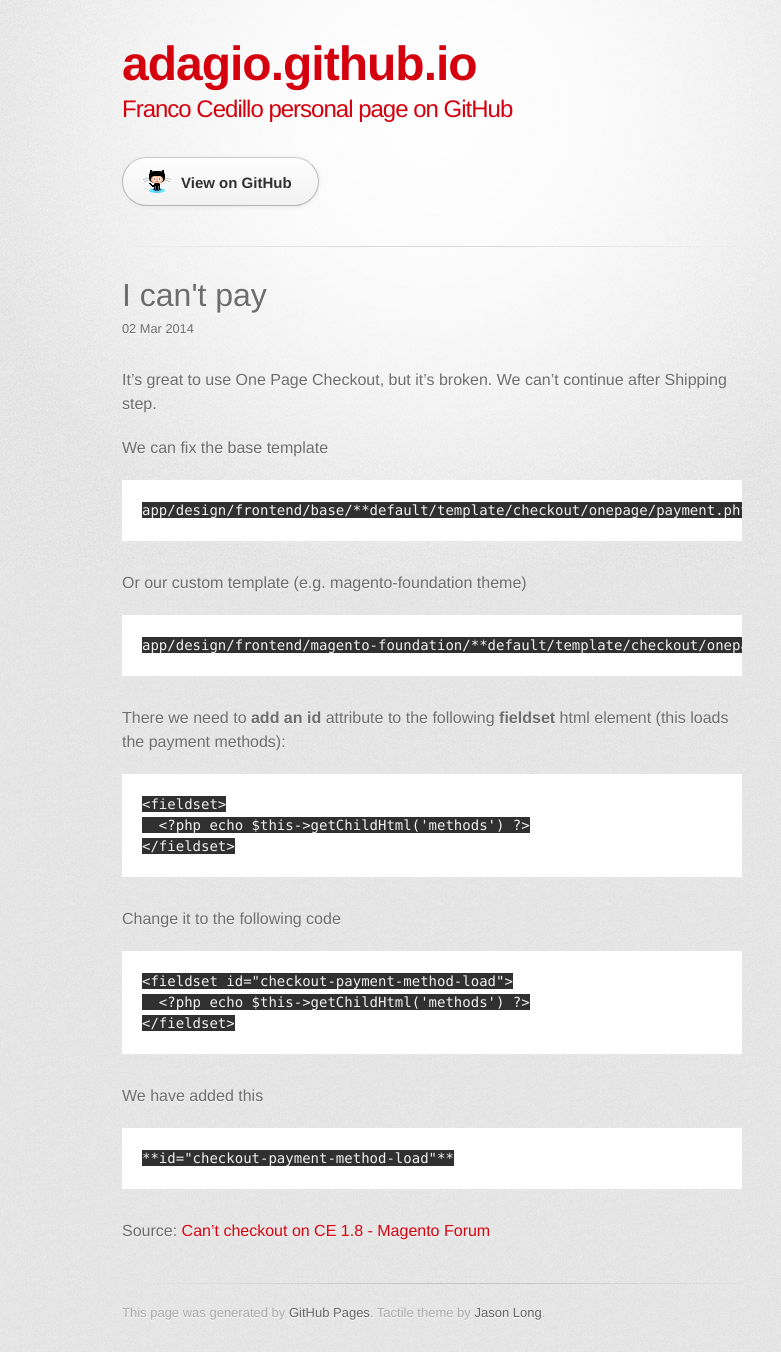
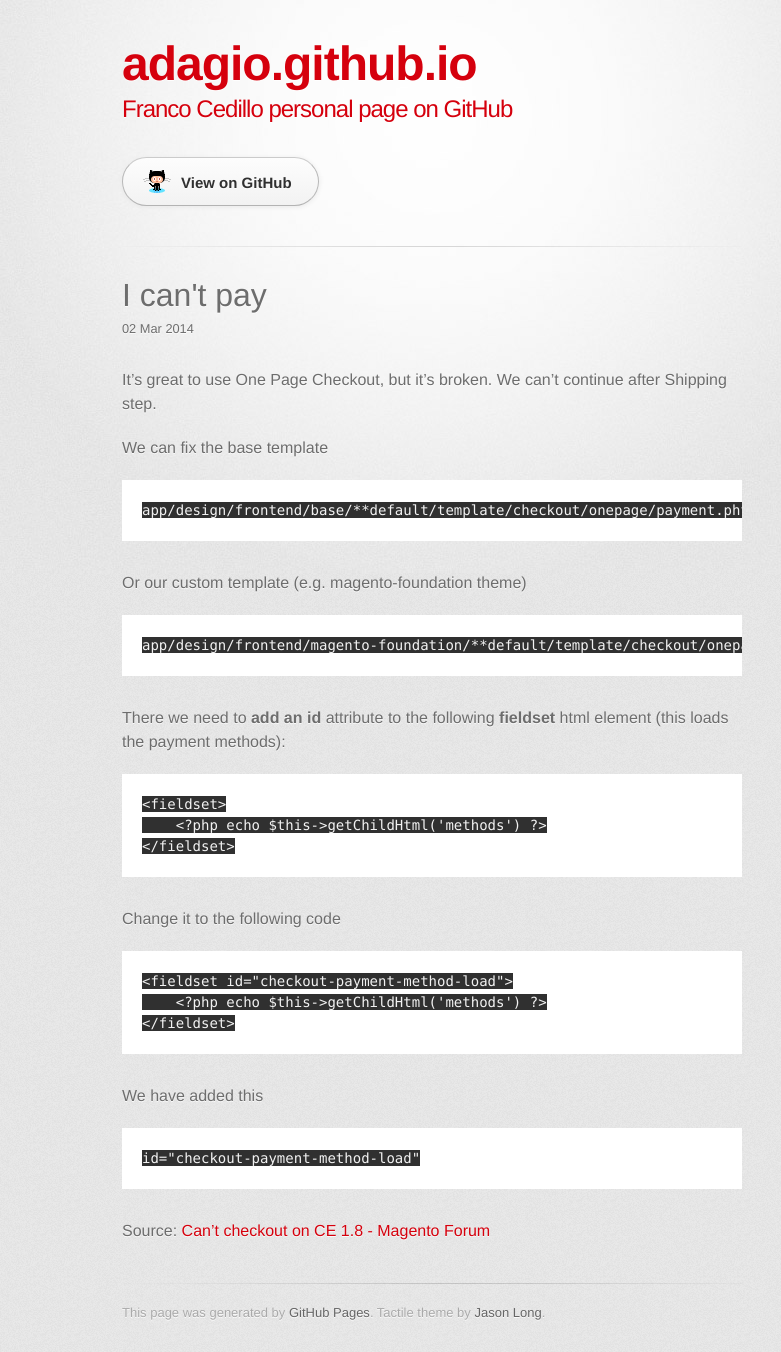
Before and after one commit to adagio/adagio.github.io, a Jekyll site: the page built from _posts/2014-03-02-i-cant-pay-one-page-checkout-stuck.md, in a window 1280 px wide. Shown: the whole page, without its empty margins (208-989 px from the left). Built offline with Jekyll 4.4.1, drawn with Linux system fonts in a browser that asks for light colours; some web fonts are replaced.

```diff
--- a/_posts/2014-03-02-i-cant-pay-one-page-checkout-stuck.md
+++ b/_posts/2014-03-02-i-cant-pay-one-page-checkout-stuck.md
@@ -19,18 +19,18 @@ Or our custom template (e.g. magento-foundation theme)
 There we need to **add an id** attribute to the following **fieldset** html element (this loads the payment methods):
 
     <fieldset>
-      <?php echo $this->getChildHtml('methods') ?>
+        <?php echo $this->getChildHtml('methods') ?>
     </fieldset>
 
 Change it to the following code
 
     <fieldset id="checkout-payment-method-load">
-      <?php echo $this->getChildHtml('methods') ?>
+        <?php echo $this->getChildHtml('methods') ?>
     </fieldset>
 
 We have added this
 
-    **id="checkout-payment-method-load"**
+    id="checkout-payment-method-load"
 
 
 Source: [Can’t checkout on CE 1.8 - Magento Forum](http://www.magentocommerce.com/boards/viewthread/441003/)
```
